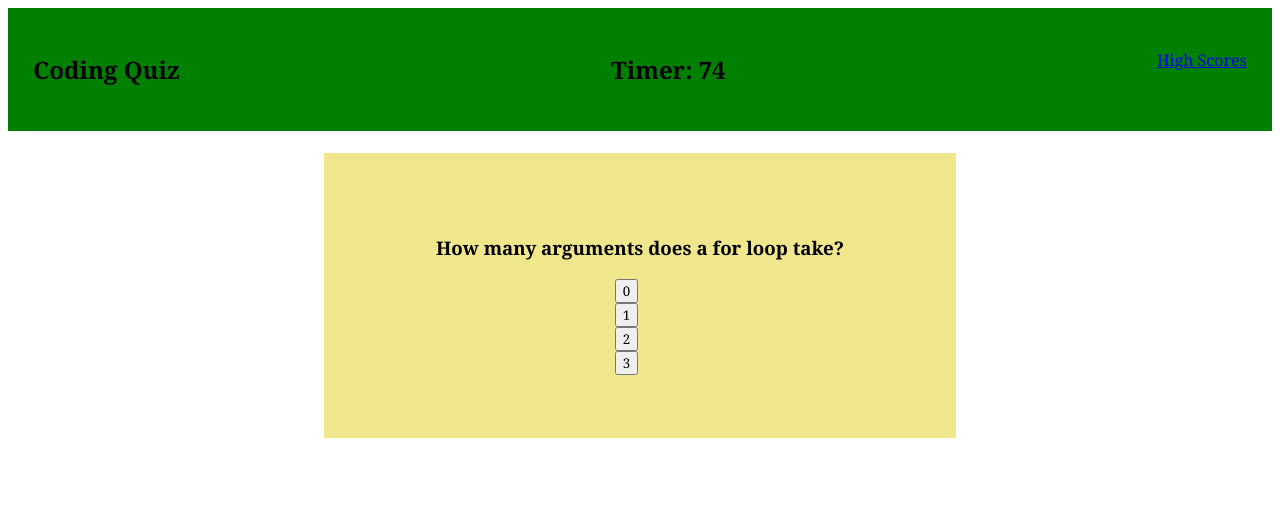
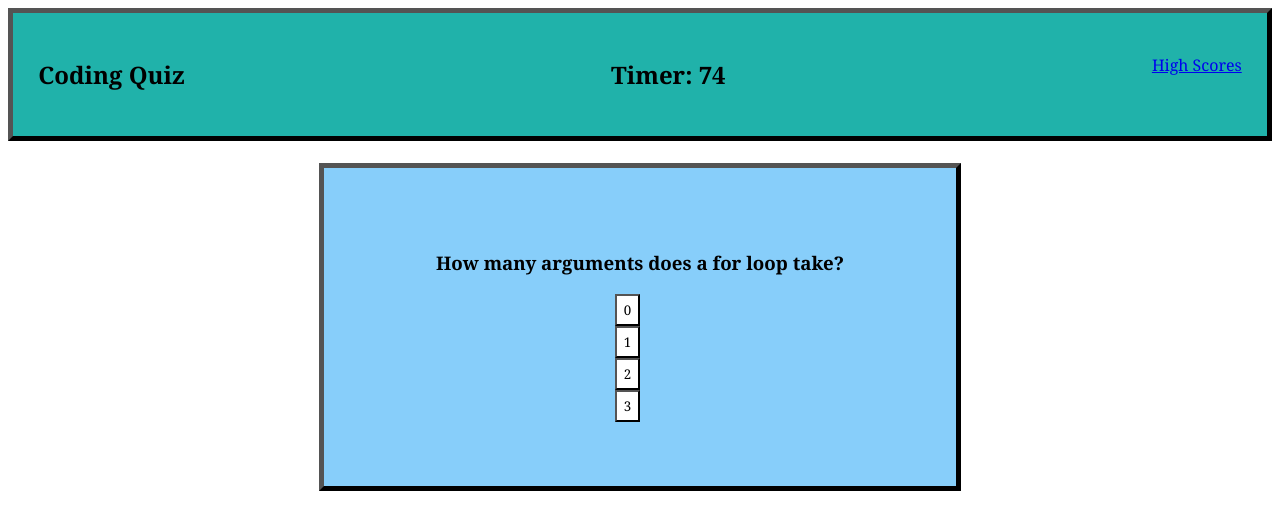
Before and after one commit to jmcmillenmusic/js-coding-quiz, a plain HTML site: page index.html in a window 1280 px wide. Both pictures are taken after a click on the button "Start Quiz". Drawn offline with Linux system fonts and the light colour scheme.

Commit message:
Made final styling changes and added functionality to clear the high scores

```diff
--- a/assets/script.js
+++ b/assets/script.js
@@ -54,14 +54,6 @@ var score = 0;
 // Sets up an empty array to store all high-score-initial pairs as objects
 var allHighScores = [];
 
-// function saveScores() {
-//   var storedScores = JSON.parse(localStorage.getItem("highScores"));
-//   if (storedScores != null) {
-//     allHighScores = [storedScores];
-//   }
-// }
-// saveScores();
-
 // Starts the quiz when the user clicks the Start Button
 startButton.addEventListener("click", function() {
 
@@ -93,7 +85,7 @@ startButton.addEventListener("click", function() {
       timeLeft--;
       timerEl.textContent = "Timer: " + timeLeft;
 
-      if (timeLeft === 0) {
+      if (timeLeft <= 0) {
         timerEl.textContent = "Time's up!";
         clearInterval(timeInterval);
       }
@@ -101,7 +93,6 @@ startButton.addEventListener("click", function() {
     }, 1000);
   }
   countdown();
-
 });
 
 // Checks to see if the user has answered all of the questions
@@ -214,6 +205,6 @@ initialSubmit.addEventListener("click", function(event) {
   };
   allHighScores.push(highScores);
   localStorage.setItem("highScores", JSON.stringify(allHighScores));
-  console.log(allHighScores);
+  console.log(allHighScores); // Testing purposes only
   window.location.href = "high-score.html";
 });
--- a/assets/style.css
+++ b/assets/style.css
@@ -4,22 +4,24 @@
 
 nav, h1, h2, nav p {
     /* Temporary color */
-    background-color: green;
+    background-color: lightseagreen;
 }
 
 nav {
     display: flex;
     justify-content: space-between;
     padding: 2%;
+    border: 5px outset black;
 }
 
 main {
     /* Temporary color */
-    background-color: khaki;
+    background-color: lightskyblue;
     width: 40%;
     padding: 5%;
     margin: auto;
     display: block;
+    border: 5px outset black;
 }
 
 h3, h4 {
@@ -38,3 +40,13 @@ main input {
 main ol {
     margin-left: 40%;
 }
+
+button {
+    background-color: white;
+    padding: 1%;
+    min-width: 5%;
+}
+
+button:hover {
+    background-color: plum;
+}
```
Also changed, not shown: assets/script-high-score.js (+8 -1 lines), high-score.html (+1 -0 lines). Lines whose indentation alone changed are shown as unchanged.
